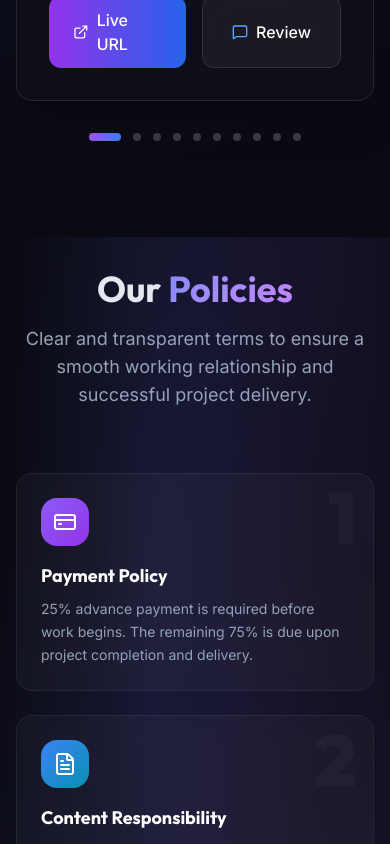
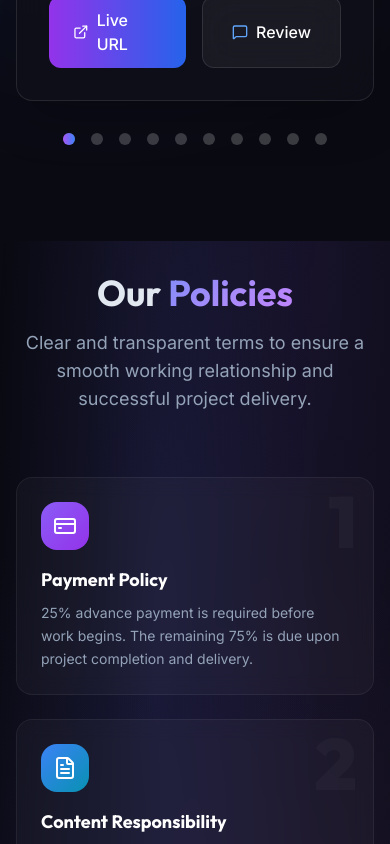
Before and after one commit to Priyanshu6262/UMINNO-Web-Solutions, a React (Vite) app: page / in a window 390 px wide. Shown: the part 5960-6804 px from the top of the page. Built offline with nearby package versions, Linux system fonts and the light colour scheme.

Commit message:
feat: improve project slider animations and add form validation

```diff
--- a/src/components/Contact.jsx
+++ b/src/components/Contact.jsx
@@ -284,6 +284,8 @@ export default function Contact() {
                           value={form.email}
                           onChange={handleChange}
                           required
+                          pattern="[a-zA-Z0-9._%+\-]+@[a-zA-Z0-9.\-]+\.[a-zA-Z]{2,}$"
+                          title="Please enter a valid email address."
                           placeholder="john@example.com"
                           className="w-full bg-slate-950/50 border border-white/10 rounded-xl pl-12 pr-4 py-3.5 text-white placeholder-slate-500 text-sm focus:outline-none focus:border-violet-500/50 focus:ring-1 focus:ring-violet-500/50 transition-all duration-300 shadow-inner hover:border-white/20"
                         />
@@ -299,7 +301,9 @@ export default function Contact() {
                           value={form.phone}
                           onChange={handleChange}
                           required
-                          placeholder="+1 (555) 000-0000"
+                          pattern="^(\+91[\-\s]?)?[0]?[6-9]([\-\s]?\d){9}$"
+                          title="Please enter a valid Indian mobile number (e.g., +91 9876543210)"
+                          placeholder="+91 98765 43210"
                           className="w-full bg-slate-950/50 border border-white/10 rounded-xl pl-12 pr-4 py-3.5 text-white placeholder-slate-500 text-sm focus:outline-none focus:border-violet-500/50 focus:ring-1 focus:ring-violet-500/50 transition-all duration-300 shadow-inner hover:border-white/20"
                         />
                       </div>
--- a/src/components/Projects.jsx
+++ b/src/components/Projects.jsx
@@ -96,10 +96,18 @@ export default function Projects() {
                 }
               }}
               animate={{ x: `-${currentIndex * 100}%` }}
-              transition={{ type: "spring", stiffness: 300, damping: 30 }}
+              transition={{ duration: 0.8, ease: [0.22, 1, 0.36, 1] }}
             >
               {projectsData.map((project, index) => (
-                <div key={project.id} className="w-full flex-shrink-0 flex flex-col md:flex-row">
+                <motion.div
+                  key={project.id}
+                  className="w-full flex-shrink-0 flex flex-col md:flex-row"
+                  animate={{
+                    opacity: currentIndex === index ? 1 : 0.3,
+                    scale: currentIndex === index ? 1 : 0.95
+                  }}
+                  transition={{ duration: 0.8, ease: [0.22, 1, 0.36, 1] }}
+                >
                   {/* Image Side */}
                   <div className="w-full md:w-1/2 relative min-h-[300px] md:min-h-[400px] max-h-[400px] md:max-h-[600px] group overflow-y-auto overflow-x-hidden bg-slate-900/40 backdrop-blur-sm rounded-t-2xl md:rounded-l-2xl md:rounded-tr-none flex flex-col items-center gap-[1px] p-6 [&::-webkit-scrollbar]:hidden [-ms-overflow-style:none] [scrollbar-width:none]">
                     <div className="absolute inset-0 bg-slate-800 animate-pulse -z-10" /> {/* Skeleton */}
@@ -169,7 +177,7 @@ export default function Projects() {
                       </button>
                     </div>
                   </div>
-                </div>
+                </motion.div>
               ))}
             </motion.div>
           </div>
@@ -189,17 +197,21 @@ export default function Projects() {
           </button>
 
           {/* Bullet Indicators */}
-          <div className="flex justify-center gap-3 mt-8">
+          <div className="flex justify-center gap-4 mt-8 items-center">
             {projectsData.map((_, index) => (
               <button
                 key={index}
                 onClick={() => setCurrentIndex(index)}
-                className={`transition-all duration-300 rounded-full ${currentIndex === index
-                    ? 'w-8 h-2 bg-gradient-to-r from-purple-500 to-blue-500'
-                    : 'w-2 h-2 bg-white/20 hover:bg-white/40'
+                className="relative w-3 h-3 rounded-full overflow-hidden"
+                aria-label={`Go to slide ${index + 1}`}
+              >
+                <div className="absolute inset-0 bg-white/20 transition-colors hover:bg-white/40" />
+                <div
+                  className={`absolute inset-0 bg-gradient-to-r from-purple-500 to-blue-500 transition-opacity duration-500 ${
+                    currentIndex === index ? 'opacity-100' : 'opacity-0'
                   }`}
-                aria-label={`Go to slide ${index + 1}`}
-              />
+                />
+              </button>
             ))}
           </div>
         </div>
```
